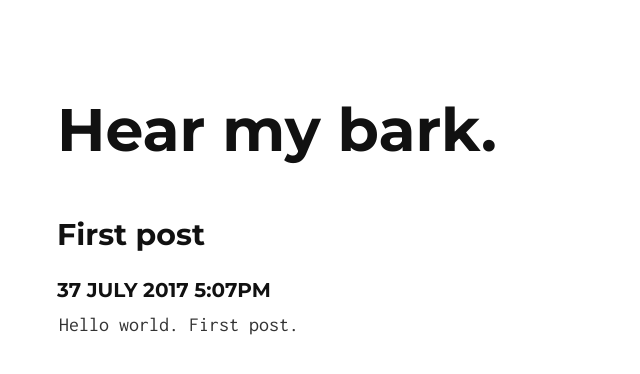
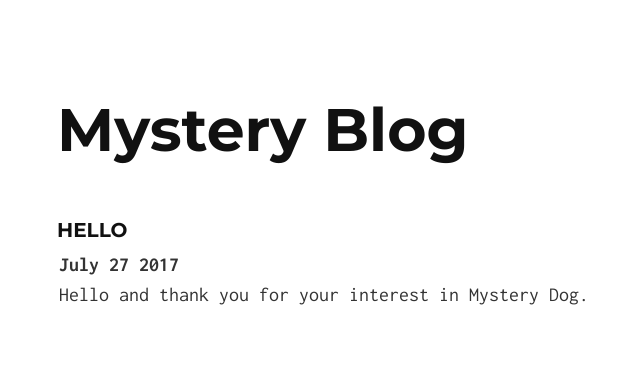
Before and after one commit to tomjoyner/shopping_cart, a Jekyll site: the page built from blog.md, in a window 1280 px wide. Shown: the top 374 px of the page, without its empty margins (281-921 px from the left). Built offline with Jekyll 4.4.1, drawn with Linux system fonts in a browser that asks for light colours; our own code applies the rules of GitHub Pages for plain Markdown files.

Commit message:
Update blog.md

```diff
--- a/blog.md
+++ b/blog.md
@@ -1,9 +1,9 @@
 ---
-title: The Mystery Dog Blog (woof)
-description: This is the Mystery Dog Blog.
-heading: Hear my bark.
+title: Mystery Dog's Mystery Blog
+description: Details of current and previous mysteries.
+heading: Mystery Blog
 ---
 
-<H2>First post</h2>
-<h3>37 July 2017 5:07PM</h3>
-<p>Hello world. First post.</p>
+<h3>Hello</h3>
+<b>July  27 2017</b>
+<p>Hello and thank you for your interest in Mystery Dog.</p>
```
